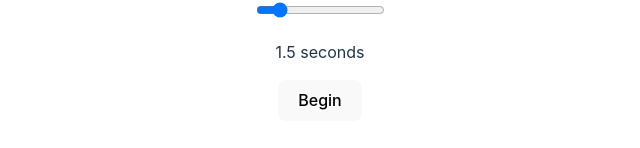
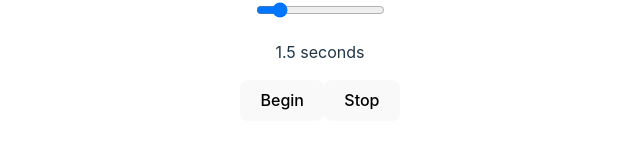
Before and after one commit to RSalethorn/OurTapper, a React (Vite) app: page / in a window 1280 px wide. Shown: the part 620-768 px from the top of the page, without its empty margins (320-960 px from the left). Built offline with nearby package versions, Linux system fonts and the light colour scheme.

Commit message:
Added stopSession method to ControllerHandle and added stop button to app

```diff
--- a/src/App.jsx
+++ b/src/App.jsx
@@ -35,7 +35,8 @@ function App() {
       <input type="range" id="break_duration" name="break_duration" min="0" max="10" step="0.1" onChange={e => setBreakDuration(e.target.value)} value={breakDuration} />
       <p>{breakDuration} seconds</p>
 
-      {controllerHandler != null && (<button onClick={() => controllerHandler.startSession(sessionDuration*1000, intensity/100, tapDuration*1000, breakDuration*1000)}>Begin</button>)}
+      <button onClick={() => controllerHandler.startSession(sessionDuration*1000, intensity/100, tapDuration*1000, breakDuration*1000)}>Begin</button>
+      <button onClick={() => controllerHandler.stopSession()}>Stop</button>
     </>
   );
 }
--- a/src/ControllerHandler.js
+++ b/src/ControllerHandler.js
@@ -8,13 +8,17 @@ export default class ControllerHandler {
         window.addEventListener("gamepaddisconnected", (event) => {
             console.log("Gamepad disconnected:", event.gamepad.id);
         });
+
+        this.timeouts = []
     }
 
     delayVibrateGamepad(gamepad, duration, intensity, delay) {
-        setTimeout(() => {
+        let timeoutID = setTimeout(() => {
             console.log(`Timeout Activated - Intensity: ${intensity}, Delay: ${delay}`);
             this.vibrateGamepad(gamepad, duration + 100, intensity);
         }, delay);
+
+        this.timeouts.push(timeoutID);
         console.log(`Timeout Set - Intensity: ${intensity}, Delay: ${delay}`);
     }
 
@@ -33,6 +37,15 @@ export default class ControllerHandler {
         } else {
             console.log("Vibration not supported on this gamepad.");
         }
+    }
+
+    stopSession() {
+        this.timeouts.forEach(timeoutID => clearTimeout(timeoutID));
+        navigator.getGamepads().forEach(gamepad => {
+            if (gamepad != null) {
+                this.vibrateGamepad(gamepad, 1000, 0);
+            }
+        });
     }
 
     startSession(sessionLength, intensity, tapDuration, breakDuration) {
```
